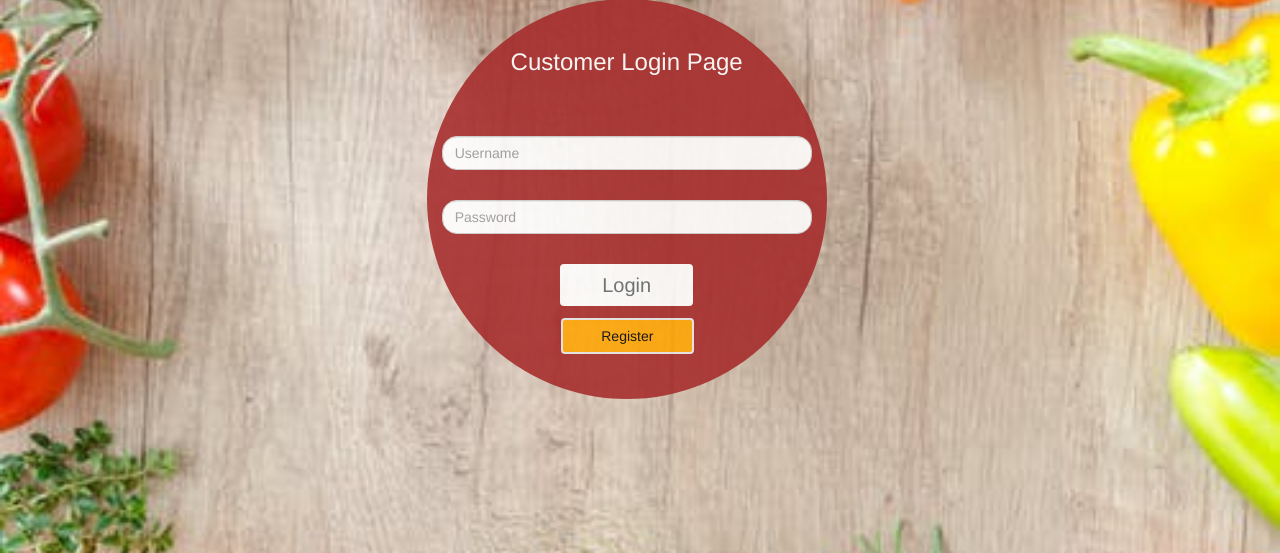
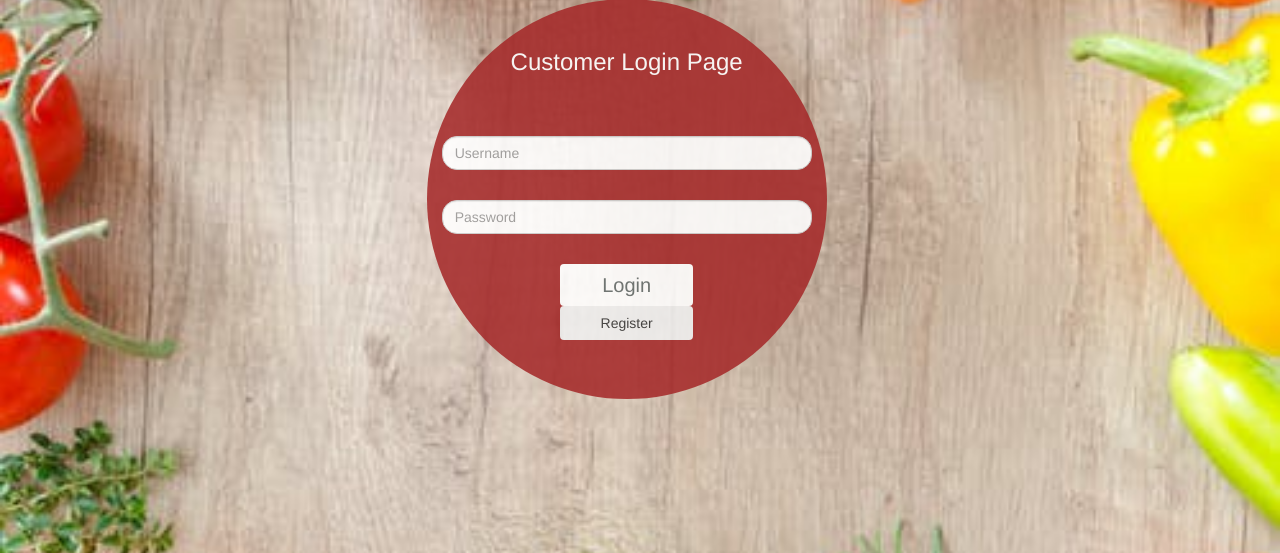
Before and after one commit to Aastha97/FoodShala, a PHP site: page /customer_login_page.php in a window 1280 px wide. Shown: the part 166-719 px from the top of the page. Run offline with PHP 8.4, Linux system fonts and the light colour scheme; some libraries are stand-ins or nearby versions.

Commit message:
css change

```diff
--- a/foodshala/customer_login_page.php
+++ b/foodshala/customer_login_page.php
@@ -15,18 +15,6 @@
 		background-image: url("img/1.jpeg");
 		background-size: cover;
 		background-color: #ccbaaa;
-	}
-
-	.button2 {
-		background-color:orange ;
-		color: black;
-		margin:3% 0% 0% 33.5%;
-		border: 2px solid #e7e7e7;
-	}
-
-	.button2:hover {
-		background-color:red;
-		color: white;
 	}
 
 </style>
```
Also changed, not shown: foodshala/customer_register_page.php (+0 -12 lines), foodshala/restaurant_login_page.php (+0 -11 lines), foodshala/restaurant_register_page.php (+0 -13 lines).
